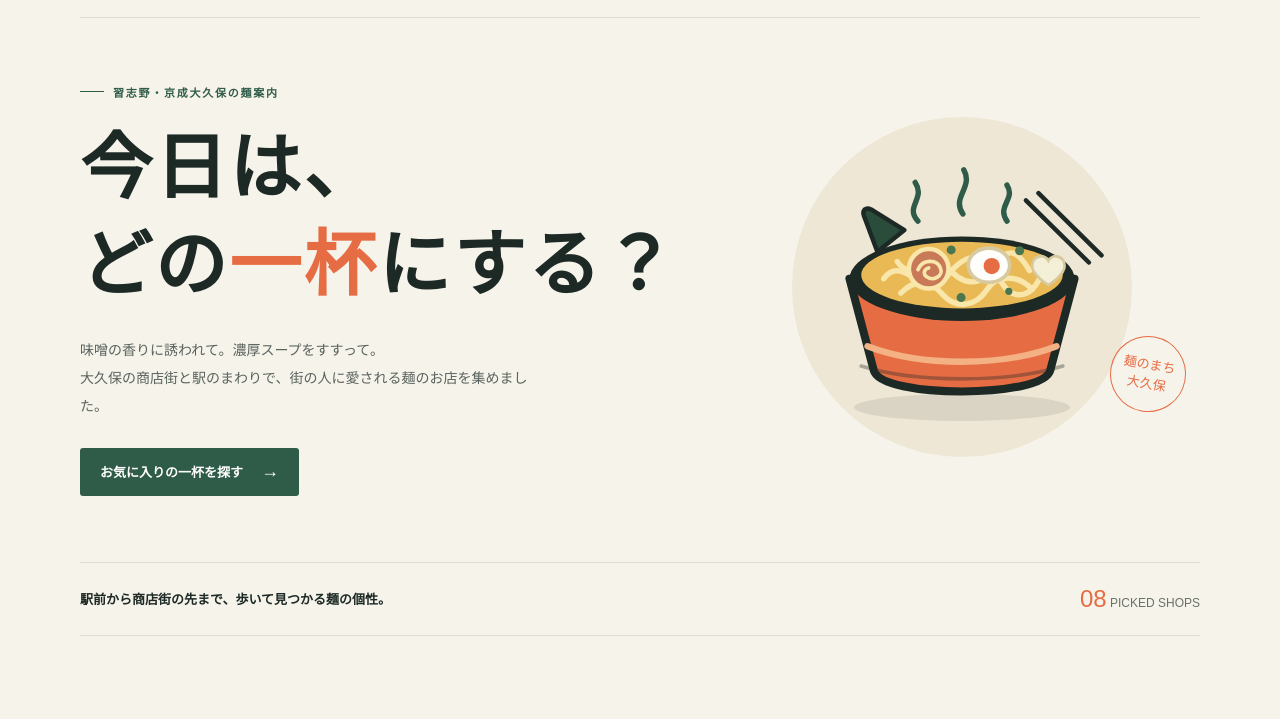
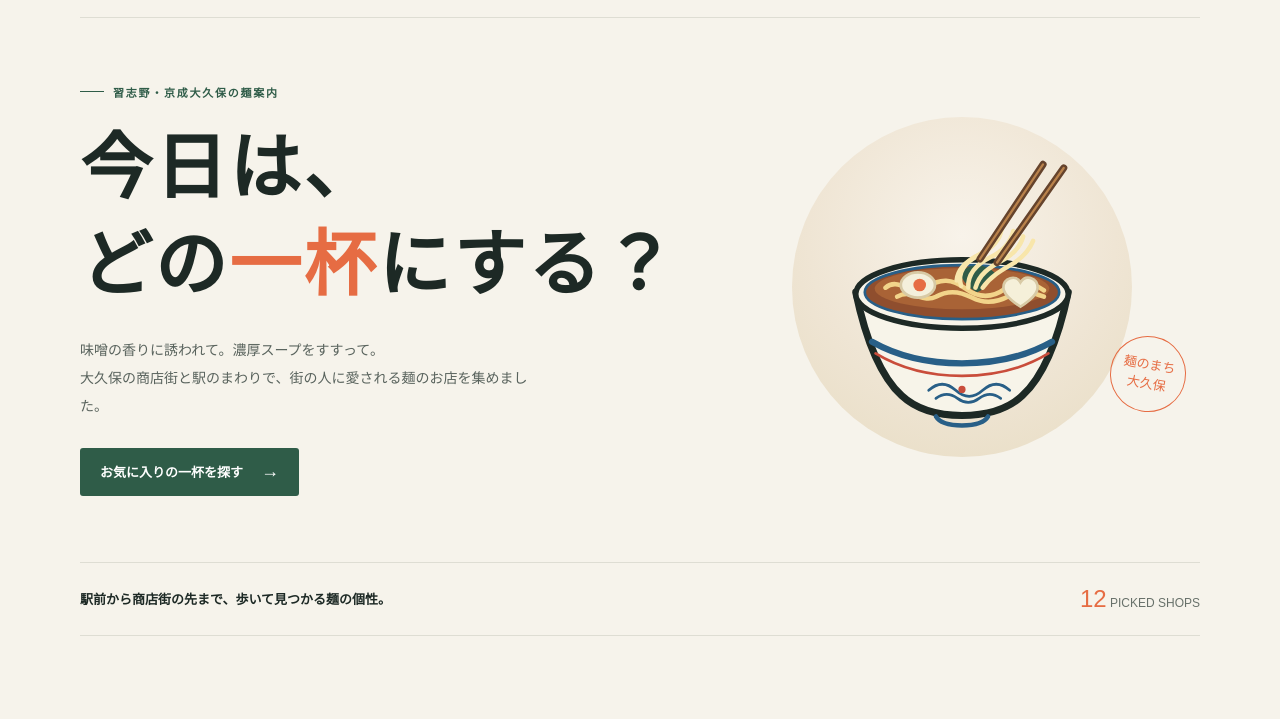
Before and after one commit to mira-pon/2026-mira-, a plain HTML site: page index.html in a window 1280 px wide. Shown: the part 58-777 px from the top of the page. Drawn offline with Linux system fonts and the light colour scheme.

Commit message:
進捗　イラスト　ラーメンレパートリー

```diff
--- a/index.html
+++ b/index.html
@@ -174,7 +174,7 @@
       width: min(340px, 84%);
       aspect-ratio: 1;
       border-radius: 50%;
-      background: #eee7d6;
+      background: radial-gradient(circle at 50% 35%, #f8f3ea 0%, #efe5d4 55%, #e7dcc2 100%);
       content: "";
     }
 
@@ -567,37 +567,52 @@
         <p class="hero-desc">味噌の香りに誘われて。濃厚スープをすすって。<br>大久保の商店街と駅のまわりで、街の人に愛される麺のお店を集めました。</p>
         <a class="primary-link" href="#shops">お気に入りの一杯を探す <span aria-hidden="true">→</span></a>
       </div>
-      <div class="hero-art" role="img" aria-label="湯気の立つラーメンどんぶりのイラスト">
+      <div class="hero-art" role="img" aria-label="真横から見た、中華模様の丼から箸で麺を持ち上げるラーメンのイラスト">
         <svg class="ramen-illustration" viewBox="0 0 400 330" aria-hidden="true" focusable="false">
-          <g fill="none" stroke="#2f5c48" stroke-linecap="round" stroke-width="6">
-            <path d="M151 79c-15-16 9-25-3-43M201 71c-13-19 12-29 1-49M250 79c-12-17 10-24 0-40"/>
-          </g>
-          <ellipse cx="200" cy="286" rx="120" ry="15" fill="#1d2925" opacity=".1"/>
-          <path d="M75 143h250l-27 102c-8 31-188 31-196 0z" fill="#e66c43" stroke="#1d2925" stroke-linejoin="round" stroke-width="9"/>
-          <path d="M95 218c60 23 150 23 210 0" fill="none" stroke="#f4b184" stroke-linecap="round" stroke-width="7"/>
-          <path d="M88 240c61 19 163 19 224 0" fill="none" stroke="#1d2925" stroke-linecap="round" stroke-width="4" opacity=".35"/>
-          <ellipse cx="200" cy="143" rx="125" ry="47" fill="#1d2925"/>
-          <ellipse cx="200" cy="139" rx="112" ry="37" fill="#e9b955"/>
-          <g fill="none" stroke="#f8e6ab" stroke-linecap="round" stroke-width="6">
-            <path d="M113 143c22-30 47 29 70-2s44-27 58 1 36 23 47-3"/>
-            <path d="M128 124c18 27 35-20 54 4s39 25 54 1 27-16 39 5"/>
-            <path d="M132 159c17-17 33-14 47 2s36 13 48-5 35-18 51-1"/>
-          </g>
-          <path d="M106 113 91 73c-2-6 2-10 8-7l37 23z" fill="#294d3a" stroke="#1d2925" stroke-linejoin="round" stroke-width="5"/>
-          <circle cx="163" cy="132" r="22" fill="#c87957" stroke="#f8e6ab" stroke-width="5"/>
-          <path d="M151 133c5-12 21-12 25-2 4 9-8 15-15 10-5-3-3-9 2-10" fill="none" stroke="#f8e6ab" stroke-linecap="round" stroke-width="4"/>
-          <ellipse cx="230" cy="128" rx="23" ry="19" fill="#fffefa" stroke="#d7c9a0" stroke-width="4"/>
-          <circle cx="233" cy="129" r="9" fill="#e66c43"/>
-          <path d="M278 129c0-11 13-15 18-6 5-9 18-5 18 6 0 10-18 21-18 21s-18-11-18-21z" fill="#f3f0d7" stroke="#d7c9a0" stroke-width="3"/>
-          <g fill="#4a7650">
-            <circle cx="188" cy="111" r="5"/>
-            <circle cx="264" cy="112" r="5"/>
-            <circle cx="199" cy="164" r="5"/>
-            <circle cx="252" cy="157" r="4"/>
-          </g>
-          <g fill="none" stroke="#1d2925" stroke-linecap="round" stroke-width="5">
-            <path d="m271 56 70 69"/>
-            <path d="m285 48 70 69"/>
+          <g>
+            <path d="M82 158c10 48 25 91 51 115 15 14 38 22 67 22s52-8 67-22c26-24 41-67 51-115H82Z" fill="#f7f4e9" stroke="#1d2925" stroke-width="8" stroke-linejoin="round"/>
+            <path d="M100 213c30 17 65 24 100 24s70-7 100-24" fill="none" stroke="#285f87" stroke-width="7" stroke-linecap="round"/>
+            <path d="M104 226c28 17 60 25 96 25s68-8 96-25" fill="none" stroke="#c94d3b" stroke-width="3" stroke-linecap="round"/>
+            <path d="M95 170c29 18 67 26 105 26s76-8 105-26" fill="none" stroke="#285f87" stroke-width="4"/>
+            <ellipse cx="200" cy="160" rx="118" ry="38" fill="#f7f4e9" stroke="#1d2925" stroke-width="6"/>
+            <ellipse cx="200" cy="158" rx="108" ry="30" fill="#8f4e2e" stroke="#285f87" stroke-width="3"/>
+            <ellipse cx="200" cy="154" rx="97" ry="23" fill="#a96336"/>
+
+            <g fill="none" stroke="#f2d48a" stroke-linecap="round" stroke-width="5">
+              <path d="M115 153c15-13 29 11 45 0s29-10 44 1 29 11 44 0 29-8 43 2"/>
+              <path d="M128 163c16-10 28 8 43 0 14-8 27-6 40 1 15 8 29 5 42-2s25-4 38 1"/>
+            </g>
+
+            <g>
+              <ellipse cx="151" cy="150" rx="19" ry="14" fill="#f4f0dc" stroke="#d8caa5" stroke-width="3"/>
+              <circle cx="153" cy="150" r="7" fill="#e66c43"/>
+              <path d="M246 153c0-11 14-15 19-6 6-9 19-5 19 6 0 10-19 21-19 21s-19-11-19-21Z" fill="#f5f0d9" stroke="#d8caa5" stroke-width="3"/>
+              <path d="M197 137c12-12 28-12 40 0-5 10-11 17-20 21-9-4-15-11-20-21Z" fill="#2f5c48"/>
+            </g>
+
+            <g fill="none" stroke="#285f87" stroke-linecap="round" stroke-width="3">
+              <path d="M163 267c10-9 20-9 30 0s20 9 30 0 20-9 30 0"/>
+              <path d="M171 276c8-6 16-6 24 0s16 6 24 0 16-6 24 0"/>
+            </g>
+            <circle cx="200" cy="266" r="4" fill="#c94d3b"/>
+            <path d="M171 296c4 7 14 10 29 10s25-3 29-10" fill="none" stroke="#285f87" stroke-width="5" stroke-linecap="round"/>
+
+            <g fill="none" stroke="#f8e6ab" stroke-width="5" stroke-linecap="round">
+              <path d="M199 151c-5-16 5-27 21-35 15-8 22-16 24-28"/>
+              <path d="M207 153c-1-16 11-27 25-34 14-7 22-16 25-29"/>
+              <path d="M215 153c4-15 16-23 29-30 13-7 21-15 24-27"/>
+              <path d="M223 153c9-13 22-20 34-27 11-7 18-15 22-25"/>
+              <path d="M194 145c1-13 11-22 25-29 12-6 18-14 20-25"/>
+            </g>
+
+            <g stroke="#65432c" stroke-width="8" stroke-linecap="round">
+              <path d="m290 16-70 105"/>
+              <path d="m313 20-74 105"/>
+            </g>
+            <g stroke="#b9824b" stroke-width="2.5" stroke-linecap="round">
+              <path d="m290 16-70 105"/>
+              <path d="m313 20-74 105"/>
+            </g>
           </g>
         </svg>
         <div class="art-stamp" aria-hidden="true">麺のまち<br>大久保</div>
@@ -606,7 +621,7 @@
 
     <div class="wrap intro-strip" aria-label="掲載店舗の概要">
       <span><strong>駅前から商店街の先まで、歩いて見つかる麺の個性。</strong></span>
-      <span><span class="count">08</span> PICKED SHOPS</span>
+      <span><span class="count">12</span> PICKED SHOPS</span>
     </div>
 
     <section class="wrap shops-section" id="shops" aria-labelledby="shops-title">
@@ -615,7 +630,7 @@
           <p class="eyebrow">FIND YOUR FAVORITE</p>
           <h2 id="shops-title">大久保の、麺めぐり。</h2>
         </div>
-        <p class="section-note">商店街と京成大久保駅周辺から、個性の違う8店をピックアップ。<br>気分に合わせて、今日の一軒を見つけてください。</p>
+        <p class="section-note">習志野市大久保の商店街と駅周辺から、個性の違う12店をピックアップ。<br>気分に合わせて、今日の一軒を見つけてください。</p>
       </div>
 
       <div class="toolbar">
@@ -632,7 +647,7 @@
         </label>
       </div>
 
-      <p class="results-line" id="results-count" aria-live="polite">8店を掲載中</p>
+      <p class="results-line" id="results-count" aria-live="polite">12店を掲載中</p>
 
       <div class="shop-grid" id="shop-grid">
         <article class="shop-card" data-tags="miso" data-search="パンケ 札幌 味噌 みそ 西山麺">
@@ -641,7 +656,6 @@
           <p class="shop-desc">熟成味噌のコクと札幌直送の西山麺。地元で長く親しまれる味噌ラーメン。</p>
           <p class="shop-address">習志野市大久保 2-1-1</p>
           <div class="card-links">
-            <a href="https://www.google.com/maps/search/?api=1&amp;query=%E3%82%89%E3%83%BC%E3%82%81%E3%82%93%E3%83%91%E3%83%B3%E3%82%B1%20%E7%BF%92%E5%BF%97%E9%87%8E%E5%B8%82%E5%A4%A7%E4%B9%85%E4%BF%9D2-1-1" target="_blank" rel="noopener noreferrer">地図を見る ↗</a>
             <a href="https://www.facebook.com/ramenpanke/" target="_blank" rel="noopener noreferrer">お店の情報 ↗</a>
           </div>
         </article>
@@ -652,7 +666,6 @@
           <p class="shop-desc">麺にしっかり絡む濃厚スープ。豚そば、鶏そば、つけ麺と食べ比べも。</p>
           <p class="shop-address">習志野市大久保 3-12-5</p>
           <div class="card-links">
-            <a href="https://www.google.com/maps/search/?api=1&amp;query=%E3%81%A9%E3%82%8D%E3%81%9D%E3%81%B0%E5%B1%8B%E3%81%B2%E3%82%8D%E3%81%97%20%E7%BF%92%E5%BF%97%E9%87%8E%E5%B8%82%E5%A4%A7%E4%B9%85%E4%BF%9D3-12-5" target="_blank" rel="noopener noreferrer">地図を見る ↗</a>
             <a href="https://x.com/dorosobaya" target="_blank" rel="noopener noreferrer">お店の情報 ↗</a>
           </div>
         </article>
@@ -663,7 +676,6 @@
           <p class="shop-desc">名物は見た目も楽しいダムカレーラーメン。あっさり系を中心に多彩な麺が揃う。</p>
           <p class="shop-address">習志野市大久保 3-13-4</p>
           <div class="card-links">
-            <a href="https://www.google.com/maps/search/?api=1&amp;query=%E9%BA%BA%E5%AE%B6%E8%A5%BF%E9%99%A3%20%E7%BF%92%E5%BF%97%E9%87%8E%E5%B8%82%E5%A4%A7%E4%B9%85%E4%BF%9D3-13-4" target="_blank" rel="noopener noreferrer">地図を見る ↗</a>
             <a href="https://x.com/menya_nishijin" target="_blank" rel="noopener noreferrer">お店の情報 ↗</a>
           </div>
         </article>
@@ -674,7 +686,6 @@
           <p class="shop-desc">鶏の旨みを味わう鶏白湯が看板。醤油・塩など、好みの味で楽しめる一杯。</p>
           <p class="shop-address">習志野市大久保 1-18-9</p>
           <div class="card-links">
-            <a href="https://www.google.com/maps/search/?api=1&amp;query=%E9%BA%BA%E5%B1%8B%E6%99%82%E8%8C%82%20%E7%BF%92%E5%BF%97%E9%87%8E%E5%B8%82%E5%A4%A7%E4%B9%85%E4%BF%9D1-18-9" target="_blank" rel="noopener noreferrer">地図を見る ↗</a>
             <a href="https://x.com/TS_KEISEIOOKUBO" target="_blank" rel="noopener noreferrer">お店の情報 ↗</a>
           </div>
         </article>
@@ -685,7 +696,6 @@
           <p class="shop-desc">濃厚な豚骨醤油と自家製麺が自慢。しっかり食べたい日にうれしい一杯。</p>
           <p class="shop-address">習志野市大久保 3-12-11</p>
           <div class="card-links">
-            <a href="https://www.google.com/maps/search/?api=1&amp;query=%E6%88%AF%E6%8B%89%E6%88%AF%E6%8B%89%20%E4%BA%AC%E6%88%90%E5%A4%A7%E4%B9%85%E4%BF%9D%E5%BA%97" target="_blank" rel="noopener noreferrer">地図を見る ↗</a>
             <a href="https://x.com/ramen_giragira2" target="_blank" rel="noopener noreferrer">お店の情報 ↗</a>
           </div>
         </article>
@@ -696,7 +706,6 @@
           <p class="shop-desc">房総の味を感じる旨辛スープ。麺のあとにご飯を加えて、おじやまで楽しめる。</p>
           <p class="shop-address">習志野市大久保 1-16-18 プラザグレミオ 1F</p>
           <div class="card-links">
-            <a href="https://www.google.com/maps/search/?api=1&amp;query=%E6%88%BF%E7%B7%8F%E5%BC%8F%E3%83%A9%E3%83%BC%E3%83%A1%E3%83%B3%E4%BA%BA%E5%8A%9B%E8%88%B9%20%E7%BF%92%E5%BF%97%E9%87%8E%E5%B8%82%E5%A4%A7%E4%B9%85%E4%BF%9D1-16-18" target="_blank" rel="noopener noreferrer">地図を見る ↗</a>
             <a href="https://jinrikisen.com/" target="_blank" rel="noopener noreferrer">お店の情報 ↗</a>
           </div>
         </article>
@@ -707,7 +716,6 @@
           <p class="shop-desc">煮干しの香りをまとった油そば。2種類の麺といろいろなトッピングで自分好みに。</p>
           <p class="shop-address">習志野市大久保 3-13-12</p>
           <div class="card-links">
-            <a href="https://www.google.com/maps/search/?api=1&amp;query=%E3%81%82%E3%81%B6%E3%82%89%E3%81%9D%E3%81%B0%E4%BA%8C%E4%BB%A3%E7%9B%AE%E3%81%99%E3%81%9A%E3%82%84%20%E7%BF%92%E5%BF%97%E9%87%8E%E5%B8%82%E5%A4%A7%E4%B9%85%E4%BF%9D3-13-12" target="_blank" rel="noopener noreferrer">地図を見る ↗</a>
             <a href="https://okubosyoutengai.wordpress.com/category/%E3%81%8A%E5%BA%97%E7%B4%B9%E4%BB%8B/" target="_blank" rel="noopener noreferrer">商店街の紹介 ↗</a>
           </div>
         </article>
@@ -718,8 +726,47 @@
           <p class="shop-desc">駅近くにオープンした家系ラーメン店。豚骨醤油の濃厚な味わいを楽しみたい方に。</p>
           <p class="shop-address">習志野市大久保 1-24-6</p>
           <div class="card-links">
-            <a href="https://www.google.com/maps/search/?api=1&amp;query=%E9%87%8E%E4%B8%AD%E5%AE%B6%20%E4%BA%AC%E6%88%90%E5%A4%A7%E4%B9%85%E4%BF%9D%E5%BA%97" target="_blank" rel="noopener noreferrer">地図を見る ↗</a>
             <a href="https://x.com/Nonakaya_G" target="_blank" rel="noopener noreferrer">お店の情報 ↗</a>
+          </div>
+        </article>
+
+        <article class="shop-card" data-tags="miso rich" data-search="らーめん大 まる虎 味噌 みそ 濃い味 京成大久保">
+          <div class="card-top"><span class="card-number">09 / OKUBO</span><span class="tag">味噌</span></div>
+          <h3>らーめん大○虎<small>DAI MARUTORA</small></h3>
+          <p class="shop-desc">濃い味噌ラーメンなどを提供する、京成大久保駅近くの一軒。</p>
+          <p class="shop-address">習志野市大久保 1-18-12</p>
+          <div class="card-links">
+            <a href="https://x.com/ramendaitora" target="_blank" rel="noopener noreferrer">お店の情報 ↗</a>
+          </div>
+        </article>
+
+        <article class="shop-card" data-tags="rich" data-search="横浜家系ラーメン 蓮 れん 豚骨 醤油 家系 ライス">
+          <div class="card-top"><span class="card-number">10 / OKUBO</span><span class="tag orange">家系</span></div>
+          <h3>横浜家系ラーメン 蓮<small>REN</small></h3>
+          <p class="shop-desc">店炊きの豚骨醤油スープが特徴。ライスと一緒に楽しめる家系ラーメン。</p>
+          <p class="shop-address">習志野市大久保 1-16-13</p>
+          <div class="card-links">
+            <a href="https://x.com/ren_yokohama9" target="_blank" rel="noopener noreferrer">お店の情報 ↗</a>
+          </div>
+        </article>
+
+        <article class="shop-card" data-tags="rich" data-search="一聚丸 いちじゅうまる 豚骨 とんこつ 牛骨 つけ麺 ラーメン酒場">
+          <div class="card-top"><span class="card-number">11 / OKUBO</span><span class="tag orange">豚骨・牛骨</span></div>
+          <h3>一聚丸<small>ICHIJUMARU</small></h3>
+          <p class="shop-desc">豚骨ラーメンや牛骨ラーメンを提供。おつまみも楽しめるラーメン酒場。</p>
+          <p class="shop-address">習志野市大久保 3-11-24</p>
+          <div class="card-links">
+            <a href="https://www.hotpepper.jp/strJ004634521/" target="_blank" rel="noopener noreferrer">店舗情報 ↗</a>
+          </div>
+        </article>
+
+        <article class="shop-card" data-tags="rich" data-search="限界を超えろ 京成大久保校 二郎系 G系 ラーメン">
+          <div class="card-top"><span class="card-number">12 / OKUBO</span><span class="tag orange">二郎系</span></div>
+          <h3>限界を超えろ 京成大久保校<small>GENKAI WO KOERO</small></h3>
+          <p class="shop-desc">二郎系のボリューム感あるG系ラーメン。しっかり食べたい日におすすめ。</p>
+          <p class="shop-address">習志野市大久保 3-9-12</p>
+          <div class="card-links">
+            <a href="https://x.com/GWK_Okubo" target="_blank" rel="noopener noreferrer">お店の情報 ↗</a>
           </div>
         </article>
       </div>
```
